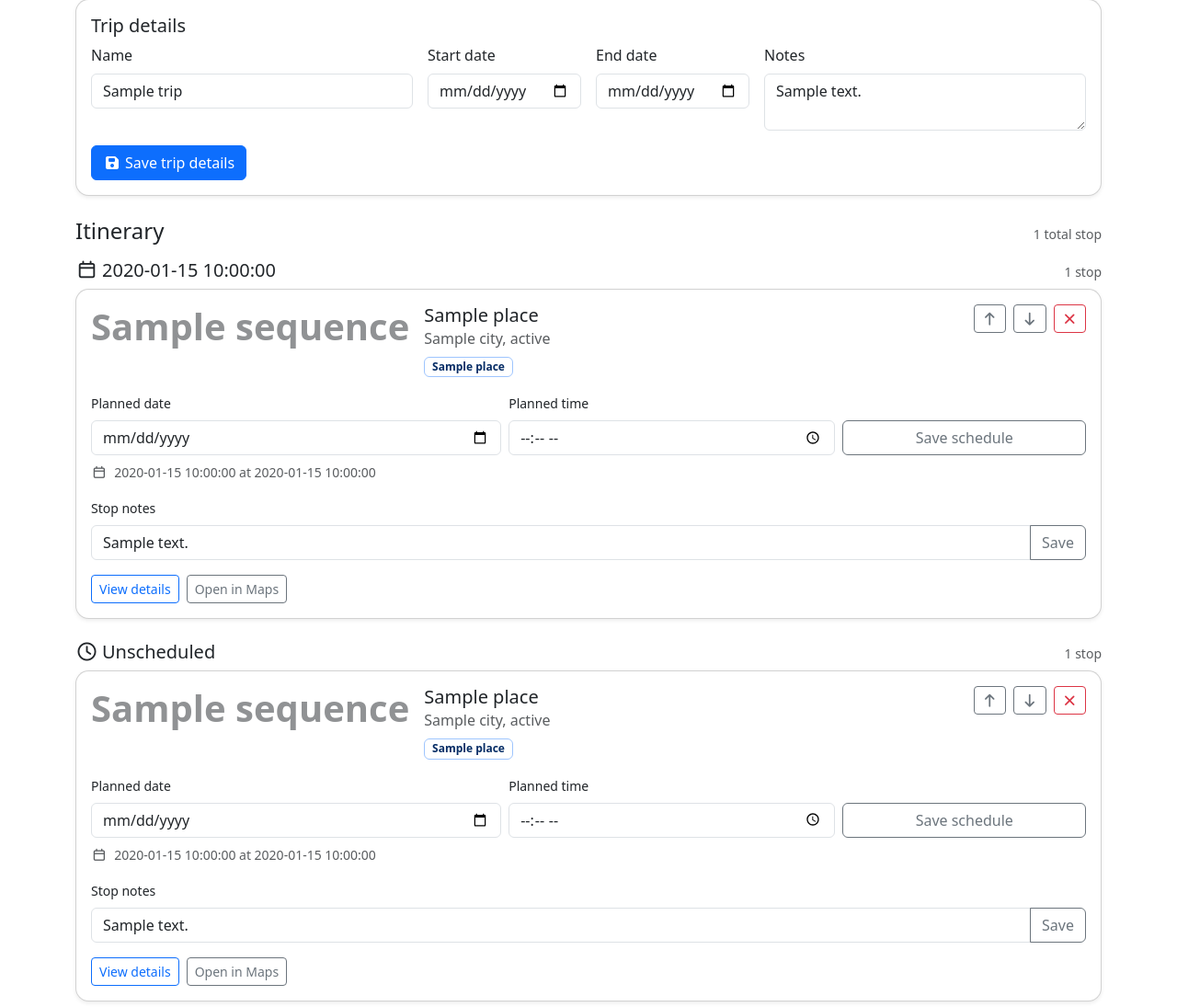
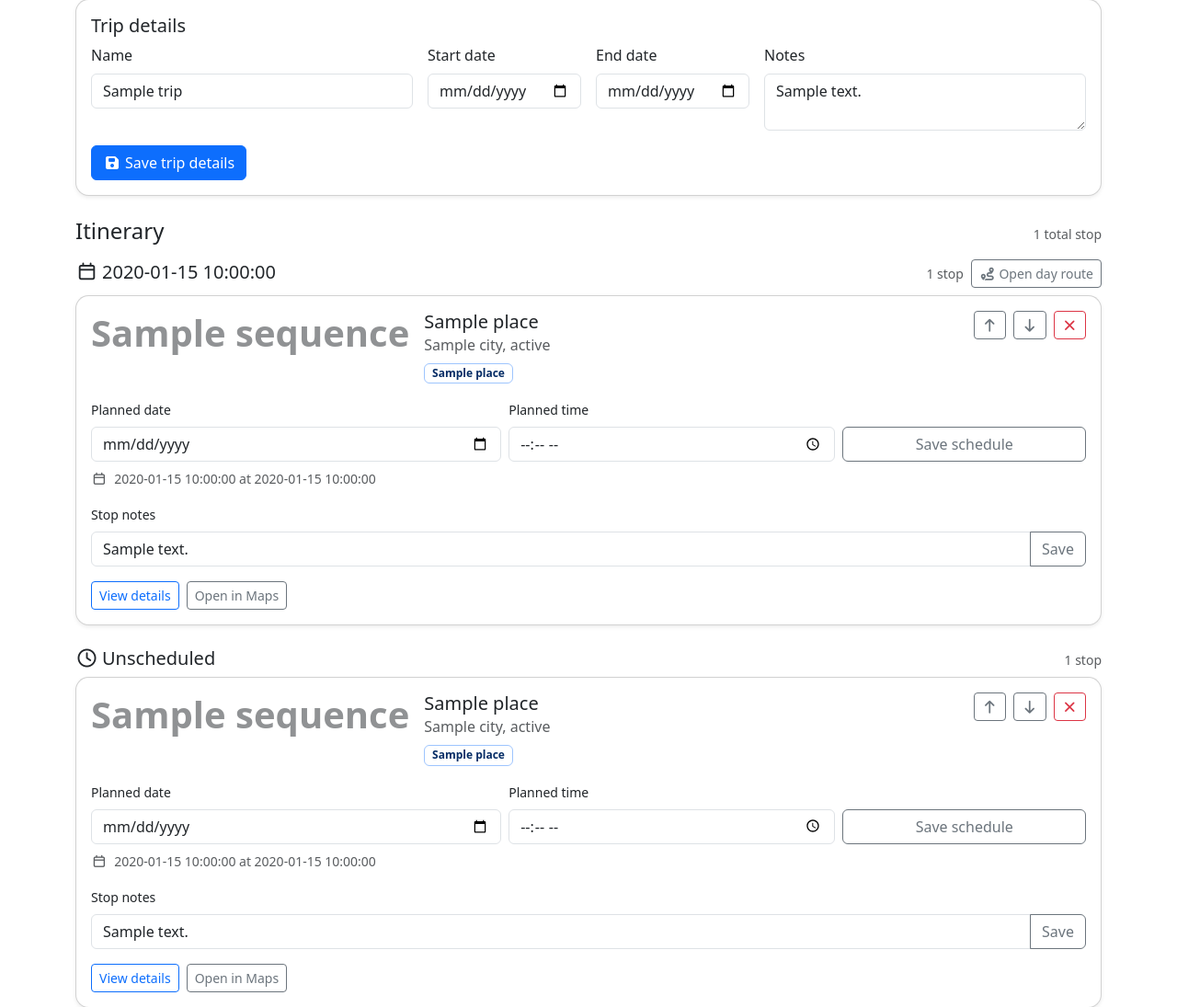
Before and after one commit to drakeg/vlog_travel_finder, a Python web app: template templates/public/trip_detail.html in a window 1280 px wide. Shown: the part 310-1405 px from the top of the page at 92% size. Run offline with Jinja, Linux system fonts and the light colour scheme; the template is opened without the code that fills it: most values are stand-ins (such as "Sample title", 1, 10 or a date in 2020); grey boxes marked "Sample" are stand-in pictures.

Commit message:
feat: show Google Maps route action per day

```diff
--- a/templates/public/trip_detail.html
+++ b/templates/public/trip_detail.html
@@ -166,11 +166,18 @@
 
     {% for day in day_groups %}
       <section class="mb-4" aria-labelledby="day-{{ loop.index }}">
-        <div class="d-flex align-items-baseline justify-content-between mb-2">
+        <div class="d-flex flex-column flex-sm-row align-items-sm-baseline justify-content-between gap-2 mb-2">
           <h3 class="h5 mb-0" id="day-{{ loop.index }}">
             <i class="fa-regular fa-calendar me-1"></i>{{ day.date }}
           </h3>
-          <div class="text-muted small">{{ day.stops|length }} stop{% if day.stops|length != 1 %}s{% endif %}</div>
+          <div class="d-flex align-items-center gap-2">
+            <div class="text-muted small">{{ day.stops|length }} stop{% if day.stops|length != 1 %}s{% endif %}</div>
+            {% if day.route_url %}
+              <a class="btn btn-sm btn-outline-secondary" href="{{ day.route_url }}" target="_blank" rel="noreferrer">
+                <i class="fa-solid fa-route me-1"></i>Open day route
+              </a>
+            {% endif %}
+          </div>
         </div>
         <div class="d-grid gap-3">
           {% for stop in day.stops %}
```
